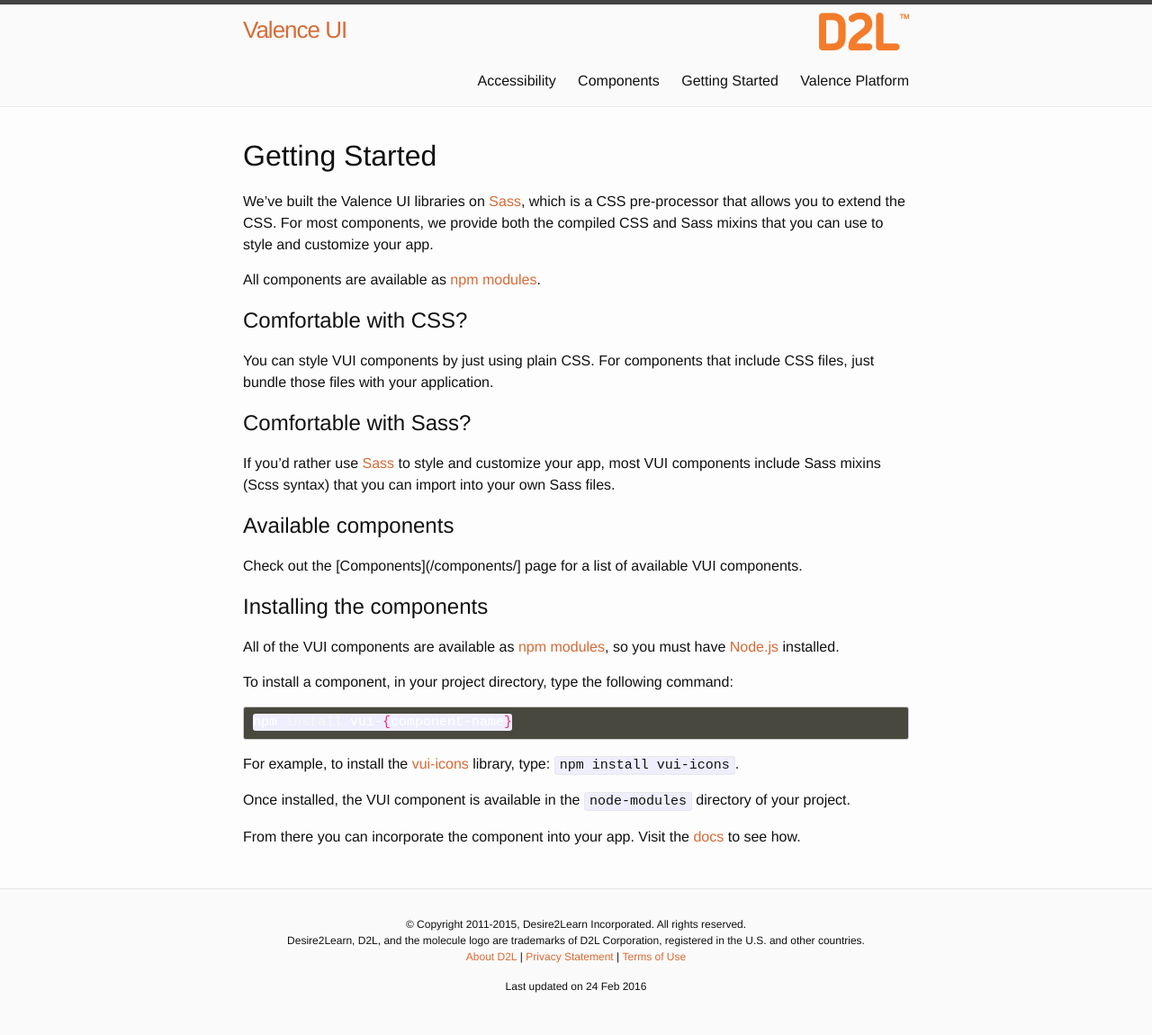
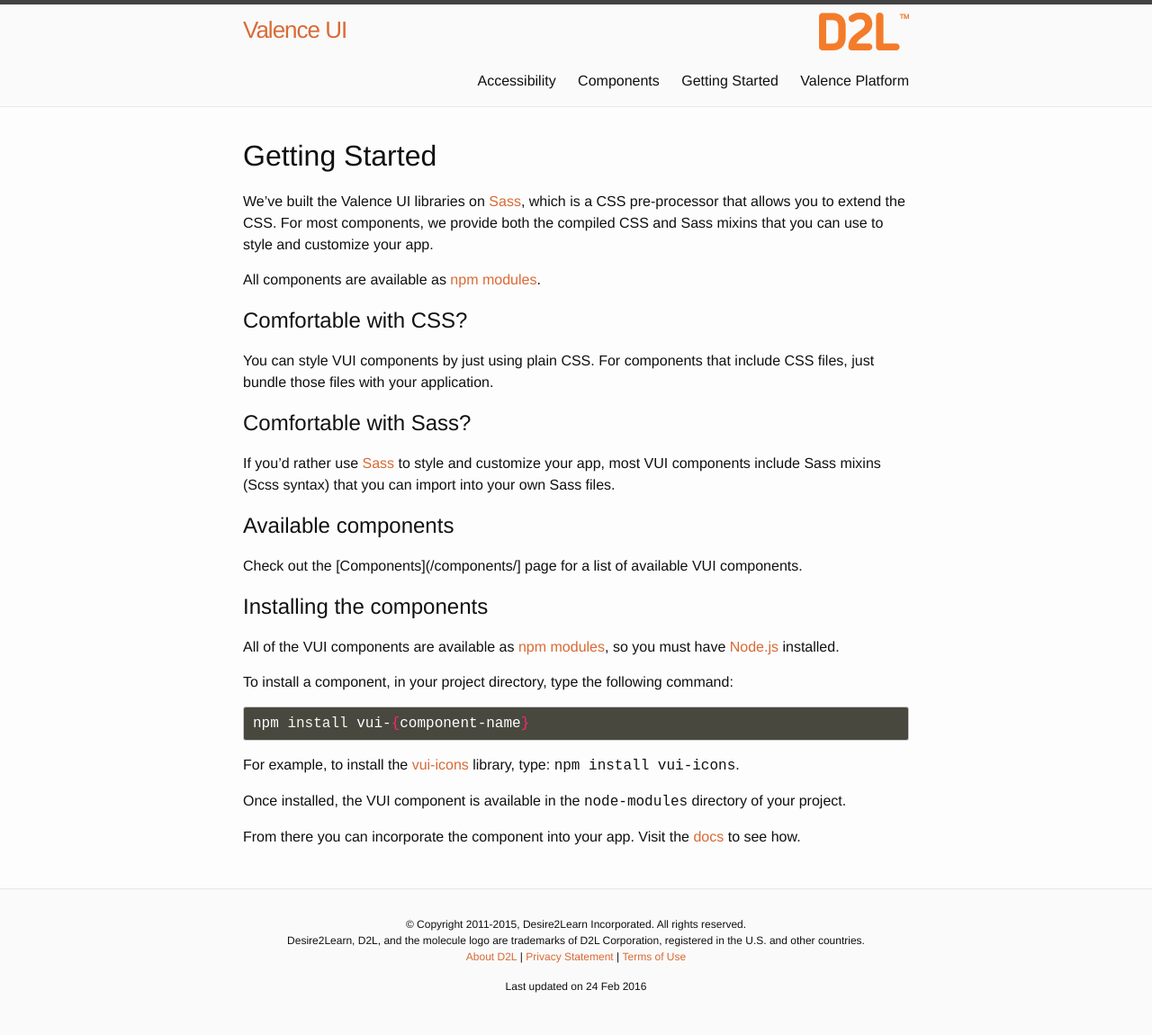
Before and after one commit to njostonehouse/valence-ui-docs, a Jekyll site: the page built from getting-started.md, in a window 1280 px wide. Shown: the whole page at 90% size. Built offline with Jekyll 4.4.1, drawn with Linux system fonts in a browser that asks for light colours.

Commit message:
Remove special styling for code.

```diff
--- a/_sass/_base.scss
+++ b/_sass/_base.scss
@@ -120,36 +120,6 @@
 	}
 }
 
-
-
-/**
- * Code formatting
- */
-pre,
-code {
-    font-size: 15px;
-    border: 1px solid $grey-color-light;
-    border-radius: 3px;
-    background-color: #eef;
-}
-
-code {
-    padding: 1px 5px;
-}
-
-pre {
-    padding: 8px 12px;
-    overflow-x: auto;
-
-    > code {
-        border: 0;
-        padding-right: 0;
-        padding-left: 0;
-    }
-}
-
-
-
 /**
  * Wrapper
  */
```
Lines whose indentation alone changed are shown as unchanged.
